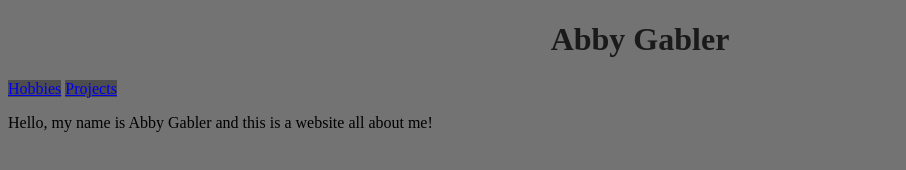
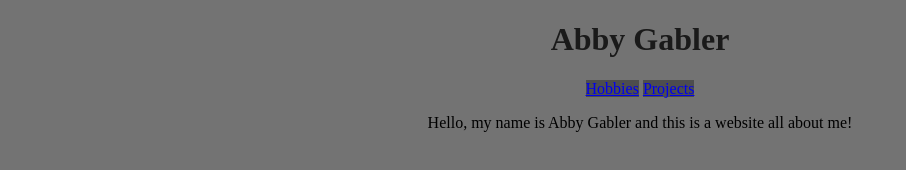
Before and after one commit to abbygabler/CSabbygabler, a plain HTML site: page index.html in a window 1280 px wide. Shown: the whole page, without its empty margins (0-906 px from the left). Drawn offline with Linux system fonts and the light colour scheme.

Commit message:
Update style.css

```diff
--- a/style.css
+++ b/style.css
@@ -12,11 +12,14 @@ ul {
   list-style-type: none;
   margin: 0;
   padding: 0;
+  text-align: center;
 }
 
 li {
   display: inline;
   background-color: #4d4d4d;
+  color: #000000;
+  font-family:
 }
 
 li a {
```
